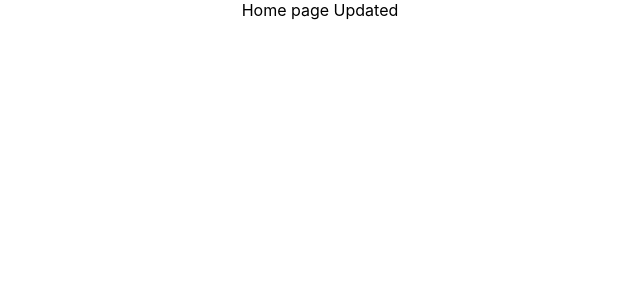
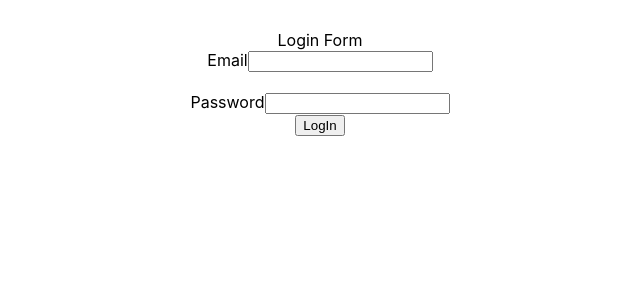
Before and after one commit to mosin92/Bootacmp_React_Hook, a React (Create React App) app: page / in a window 1280 px wide. Shown: the top 300 px of the page, without its empty margins (320-960 px from the left). Built offline with nearby package versions, Linux system fonts and the light colour scheme.

Commit message:
did Login fuctionality

```diff
--- a/src/App.js
+++ b/src/App.js
@@ -1,9 +1,10 @@
 import './App.css';
+import Loginform from './Components/Controlled-Login-Form/Loginform';
 
 function App() {
   return (
     <div className="App">
-      Home page Updated
+      <Loginform />
     </div>
   );
 }
--- /dev/null
+++ b/src/Components/Controlled-Login-Form/Loginform.js
@@ -0,0 +1,59 @@
+import React, { useState } from 'react'
+
+function Loginform() {
+    const[email,setemail]=useState("")
+    const[password,setpassword]=useState("")
+    const[userdata,setuserdata]=useState([])
+    const handlesubmit=(e)=>{
+        e.preventDefault();
+        const data={id:new Date().getTime().toString(),email,password}  //destructure the object
+        if(email && password ){
+
+        setuserdata([...userdata,data])
+        setemail("")
+        setpassword("")
+        }
+        else{
+            alert("Please fill data")
+        }
+
+        console.log("data",data)
+        console.log("userdata",userdata)
+    }
+    return (
+        <div style={{margin:"30px"}}>
+            Login Form
+            <br/>
+            <form onSubmit={handlesubmit}>
+                <div>
+                   <label htmlFor="email">Email</label>
+                <input type="email" name="email" id="email" autoComplete="off" value={email}
+                 onChange={(e)=>setemail(e.target.value)} />
+                </div>
+                <br />
+                <div>
+                   <label htmlFor="password">Password</label>
+                <input type="password" name="password" id="password" autoComplete="off"
+                value={password} onChange={(e)=> setpassword(e.target.value)} />
+                </div>
+                <button type="submit">LogIn</button>
+            </form>
+            {
+                userdata.map(value=>{
+                    const {id,email,password}=value
+                    return(
+                        <div key={id} style={{border:"1px solid black",margin:"20px"}}>
+                            Email : {email}
+                            <br />
+                            Password : {password}
+                            <br/>
+                            </div>
+
+                    )
+                })
+            }
+        </div>
+    )
+}
+
+export default Loginform
```
